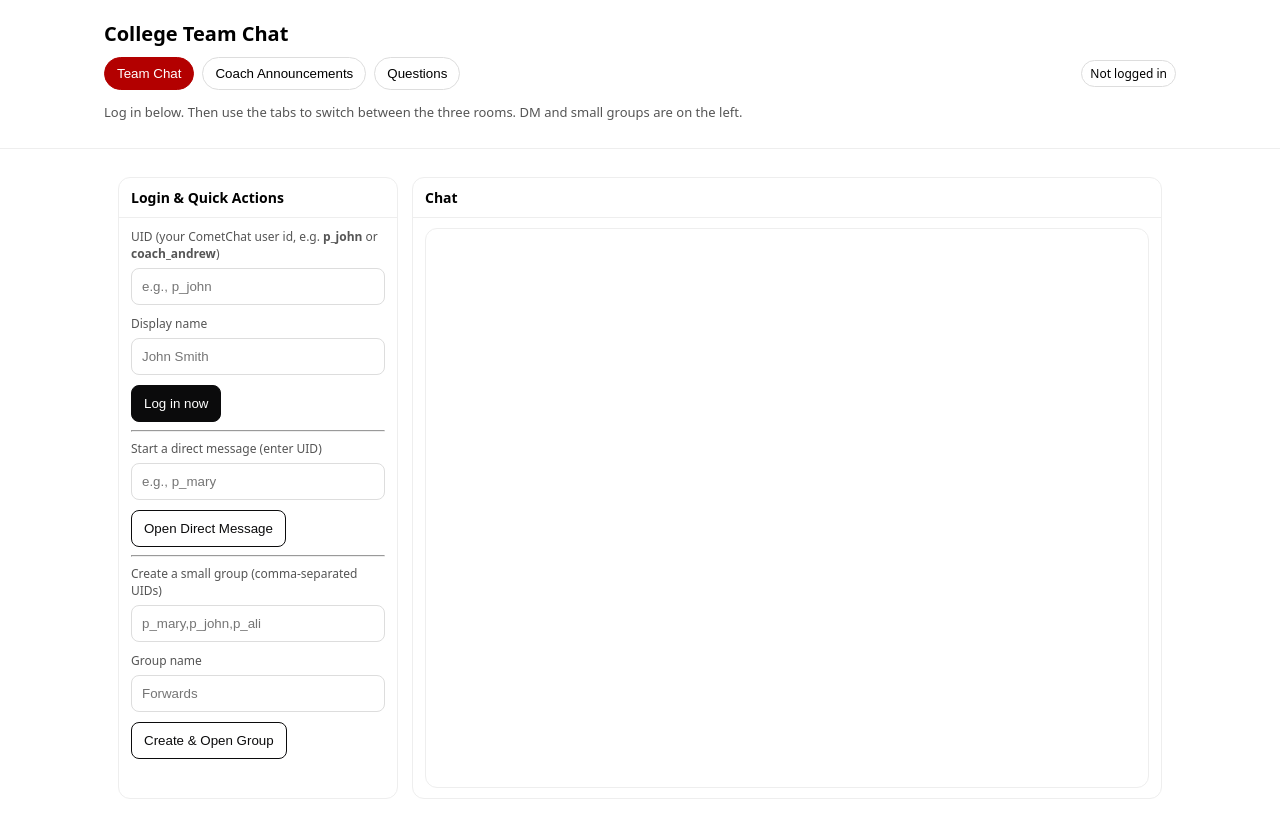
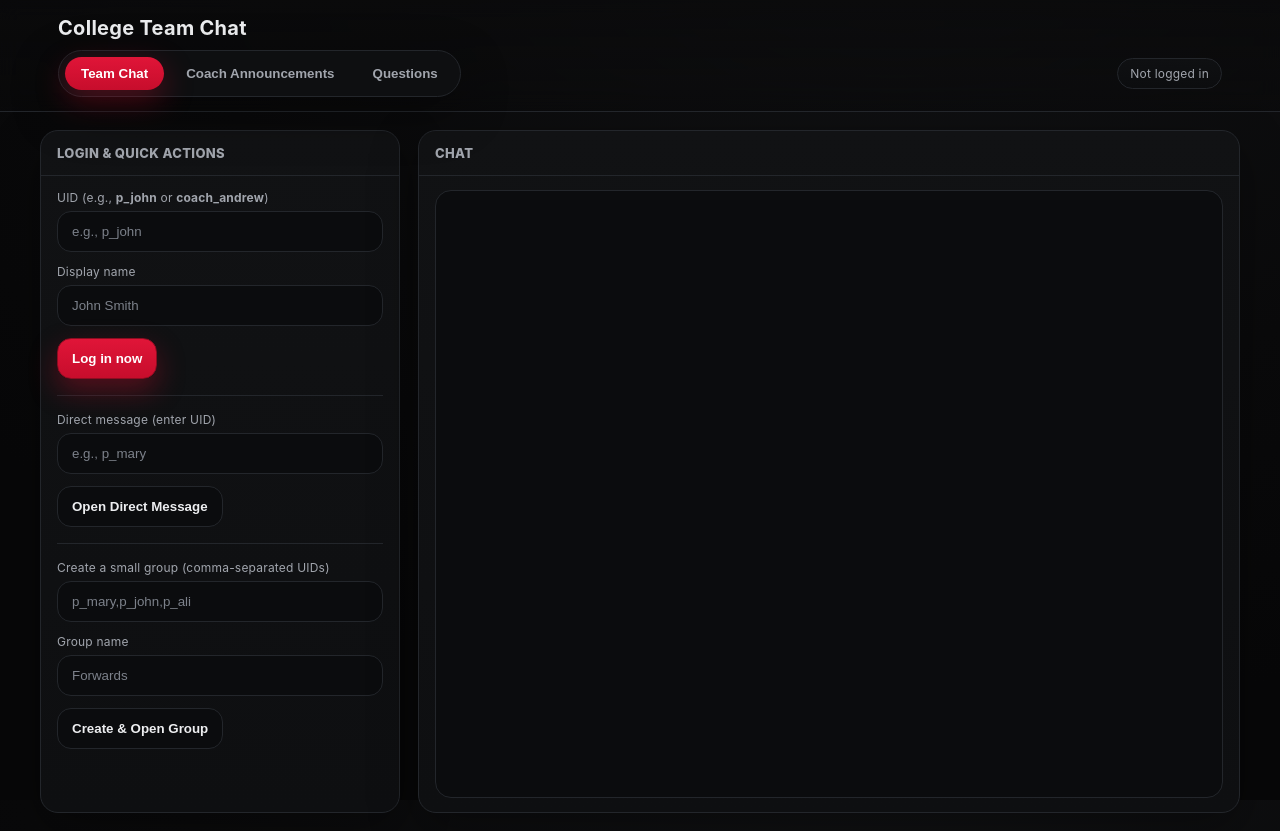
Before and after one commit to agini24/college-team-chat, a plain HTML site: page index.html in a window 1280 px wide. Drawn offline with Linux system fonts and the light colour scheme; a script that the page names is missing.

Commit message:
Update index.html

```diff
--- a/index.html
+++ b/index.html
@@ -6,31 +6,112 @@
   <title>College Team Chat</title>
 
   <link rel="manifest" href="/manifest.webmanifest">
-  <meta name="theme-color" content="#b30000">
+  <meta name="theme-color" content="#D10F2F">
 
   <style>
-    :root{--ink:#0b0b0c;--red:#b30000}
+    /* ------- Luxe Black/Red iMessage-inspired shell ------- */
+    :root{
+      --bg:#0A0A0B;           /* near-black background */
+      --surface:#111214;      /* card surface */
+      --elev:#16181B;         /* elevated surface */
+      --ink:#EDEEF0;          /* primary text */
+      --muted:#A1A5AD;       /* secondary text */
+      --line:#23262B;        /* borders */
+      --accent:#D10F2F;      /* deep luxury red */
+      --accent-ink:#fff;
+      --radius:18px;
+      --shadow:0 16px 48px rgba(0,0,0,.35);
+      --font: ui-sans-serif, -apple-system, BlinkMacSystemFont, "SF Pro Text",
+              "Segoe UI", Roboto, Helvetica, Arial, "Apple Color Emoji", "Segoe UI Emoji";
+    }
     *{box-sizing:border-box}
-    body{margin:0;font-family:system-ui,-apple-system,Segoe UI,Roboto,Inter,Arial}
-    header{position:sticky;top:0;background:#fff;border-bottom:1px solid #eee;z-index:10}
-    .wrap{max-width:1100px;margin:0 auto;padding:14px}
-    h1{margin:6px 0 10px;font-size:20px}
-    .tabs{display:flex;gap:8px;align-items:center;flex-wrap:wrap}
-    .tab{padding:8px 12px;border:1px solid #ddd;border-radius:999px;background:#fff;cursor:pointer}
-    .tab.active{border-color:var(--red);color:#fff;background:var(--red)}
-    .pill{margin-left:auto;display:inline-block;padding:4px 8px;border:1px solid #ddd;border-radius:999px;font-size:12px}
-    .grid{display:grid;grid-template-columns:280px 1fr;gap:14px;padding:14px}
-    @media (max-width:900px){.grid{grid-template-columns:1fr}}
-    .panel{border:1px solid #eee;border-radius:12px;background:#fff}
-    .panel h3{margin:0;padding:10px 12px;border-bottom:1px solid #eee;font-size:14px}
-    .panel .body{padding:10px 12px}
-    #chatMount{height:70vh;border:1px solid #eee;border-radius:12px;overflow:hidden}
-    .field{display:flex;flex-direction:column;margin-bottom:10px}
-    .field label{font-size:12px;color:#555;margin-bottom:6px}
-    input{padding:10px;border:1px solid #ddd;border-radius:8px}
-    .btn{padding:10px 12px;border:1px solid var(--ink);border-radius:8px;background:var(--ink);color:#fff;cursor:pointer}
-    .btn.ghost{background:#fff;color:var(--ink)}
-    .note{font-size:13px;color:#555}
+    html,body{height:100%}
+    body{
+      margin:0;background:radial-gradient(1200px 800px at 70% -10%,#111214 0%,#0A0A0B 60%,#070708 100%);
+      color:var(--ink);font-family:var(--font);-webkit-font-smoothing:antialiased;letter-spacing:.2px;
+    }
+
+    /* Header */
+    header{
+      position:sticky;top:0;z-index:20;
+      background:linear-gradient(180deg, rgba(10,10,11,.8), rgba(10,10,11,.55));
+      backdrop-filter: blur(10px) saturate(1.25);
+      border-bottom:1px solid var(--line);
+    }
+    .wrap{max-width:1200px;margin:0 auto;padding:14px 18px}
+    h1{margin:2px 0 10px;font-size:20px;font-weight:700;letter-spacing:.3px}
+
+    /* Segmented tabs — iOS feel with luxe styling */
+    .seg{display:flex;align-items:center;gap:14px;flex-wrap:wrap}
+    .seg-box{
+      display:inline-flex;gap:6px;padding:6px;
+      background:#0E0F11;border:1px solid var(--line);
+      border-radius:999px;box-shadow:var(--shadow);
+    }
+    .seg button{
+      appearance:none;border:0;cursor:pointer;
+      padding:9px 16px;border-radius:999px;font-weight:700;
+      color:var(--muted);background:transparent;transition:.15s ease;
+    }
+    .seg button.active{
+      background:linear-gradient(180deg, #E01538, #C70D2C);
+      color:var(--accent-ink);box-shadow:0 10px 30px rgba(209,15,47,.35);
+    }
+    .pill{
+      margin-left:auto;display:inline-flex;align-items:center;
+      gap:8px;padding:7px 12px;border:1px solid var(--line);
+      border-radius:999px;font-size:12px;color:var(--muted);
+      background:linear-gradient(180deg,#0F1012,#0C0D0F);
+    }
+
+    /* Layout */
+    main{padding:18px}
+    .grid{
+      max-width:1200px;margin:0 auto;
+      display:grid;grid-template-columns:360px 1fr;gap:18px;
+    }
+    @media (max-width:1080px){.grid{grid-template-columns:1fr}}
+    .panel{
+      border:1px solid var(--line);border-radius:var(--radius);
+      background:linear-gradient(180deg,#111214,#0E0F11);box-shadow:var(--shadow);
+    }
+    .panel h3{
+      margin:0;padding:14px 16px;border-bottom:1px solid var(--line);
+      font-size:13px;color:var(--muted);font-weight:800;letter-spacing:.35px;text-transform:uppercase;
+    }
+    .panel .body{padding:14px 16px}
+
+    /* Fields & buttons */
+    .field{display:flex;flex-direction:column;margin-bottom:12px}
+    .field label{font-size:12px;color:var(--muted);margin-bottom:6px}
+    input{
+      padding:12px 14px;border:1px solid var(--line);border-radius:14px;background:#0B0C0E;color:var(--ink);
+      outline:none;transition:border-color .15s ease, box-shadow .15s ease;
+    }
+    input::placeholder{color:#7C818A}
+    input:focus{border-color:#2B2E34;box-shadow:0 0 0 3px rgba(209,15,47,.25)}
+
+    .btn{
+      padding:12px 14px;border-radius:14px;border:1px solid #8E0C21;
+      background:linear-gradient(180deg, #E01538, #C70D2C);color:#fff;font-weight:800;cursor:pointer;
+      box-shadow:0 12px 28px rgba(209,15,47,.35);transition:transform .04s ease, filter .15s ease;
+    }
+    .btn:active{transform:translateY(1px)}
+    .btn.ghost{
+      background:#0B0C0E;color:var(--ink);border-color:var(--line);
+      box-shadow:none;
+    }
+    .btn.ghost:hover{filter:brightness(1.08)}
+
+    /* Chat mount */
+    #chatMount{
+      height:76vh;min-height:520px;border:1px solid var(--line);
+      border-radius:16px;overflow:hidden;background:#0B0C0E;
+    }
+    @media (min-height:900px){#chatMount{height:80vh}}
+
+    /* Thin separators */
+    .rule{border:none;border-top:1px solid var(--line);margin:16px 0}
   </style>
 </head>
 <body>
@@ -38,26 +119,26 @@
     <div class="wrap">
       <h1>College Team Chat</h1>
 
-      <!-- TABS -->
-      <div class="tabs" id="tabs">
-        <button class="tab active" id="tabTeam">Team Chat</button>
-        <button class="tab" id="tabAnn">Coach Announcements</button>
-        <button class="tab" id="tabQna">Questions</button>
+      <!-- Segmented control -->
+      <div class="seg" id="tabs">
+        <div class="seg-box" role="tablist" aria-label="Chat sections">
+          <button class="active" id="tabTeam" role="tab" aria-selected="true">Team Chat</button>
+          <button id="tabAnn" role="tab" aria-selected="false">Coach Announcements</button>
+          <button id="tabQna" role="tab" aria-selected="false">Questions</button>
+        </div>
         <span id="whoami" class="pill">Not logged in</span>
       </div>
-
-      <p class="note">Log in below. Then use the tabs to switch between the three rooms. DM and small groups are on the left.</p>
     </div>
   </header>
 
-  <main class="wrap">
+  <main>
     <div class="grid">
-      <!-- LEFT: Login / DM / Small groups -->
+      <!-- LEFT: Login / DM / Groups -->
       <div class="panel">
         <h3>Login & Quick Actions</h3>
         <div class="body">
           <div class="field">
-            <label>UID (your CometChat user id, e.g. <b>p_john</b> or <b>coach_andrew</b>)</label>
+            <label>UID (e.g., <b>p_john</b> or <b>coach_andrew</b>)</label>
             <input id="uidInput" placeholder="e.g., p_john" />
           </div>
           <div class="field">
@@ -65,15 +146,17 @@
             <input id="nameInput" placeholder="John Smith" />
           </div>
           <button id="doLogin" class="btn">Log in now</button>
-          <hr/>
+
+          <hr class="rule"/>
 
           <div class="field">
-            <label>Start a direct message (enter UID)</label>
+            <label>Direct message (enter UID)</label>
             <input id="dmUid" placeholder="e.g., p_mary" />
           </div>
           <button id="startDm" class="btn ghost">Open Direct Message</button>
 
-          <hr/>
+          <hr class="rule"/>
+
           <div class="field">
             <label>Create a small group (comma-separated UIDs)</label>
             <input id="groupUids" placeholder="p_mary,p_john,p_ali" />
@@ -86,7 +169,7 @@
         </div>
       </div>
 
-      <!-- RIGHT: Chat pane -->
+      <!-- RIGHT: Chat -->
       <div class="panel">
         <h3>Chat</h3>
         <div class="body">
@@ -104,13 +187,13 @@
     const CC_REGION  = "us";
     const CC_AUTHKEY = "d20ca03513ab3c8c65c84f3429e7fd84a0deeb34";
 
-    // Group IDs
+    // Groups
     const GROUP_TEAM_ID = "team_chat";
     const GROUP_ANN_ID  = "announcements";
     const GROUP_QNA_ID  = "questions";
 
-    // Coach accounts (composer stays enabled in Announcements for these UIDs)
-    const COACH_UIDS = ["coach_andrew"]; // <— add more coach UIDs here
+    // Coach UIDs (to keep Announcements composer enabled)
+    const COACH_UIDS = ["coach_andrew"]; // add more coach UIDs as needed
 
     /*************** STATE ***************/
     let loggedInUID = null;
@@ -118,7 +201,7 @@
     let activeTab = "team"; // team | ann | qna
 
     /*************** HELPERS ***************/
-    const $ = sel => document.querySelector(sel);
+    const $ = s => document.querySelector(s);
     function isCoach(uid){ return COACH_UIDS.includes(uid); }
     function setWho(s){ $("#whoami").textContent = s; }
     function setActiveTab(which){
@@ -126,9 +209,12 @@
       $("#tabTeam").classList.toggle("active", which==="team");
       $("#tabAnn").classList.toggle("active", which==="ann");
       $("#tabQna").classList.toggle("active", which==="qna");
+      $("#tabTeam").setAttribute("aria-selected", which==="team");
+      $("#tabAnn").setAttribute("aria-selected", which==="ann");
+      $("#tabQna").setAttribute("aria-selected", which==="qna");
     }
 
-    // Hide message composer inside widget (for read-only experience)
+    // Hide message composer for non-coaches in Announcements (UI side)
     function hideComposerIfNeeded(){
       if (activeTab !== "ann" || isCoach(loggedInUID)) return;
       const attempt = () => {
@@ -138,7 +224,7 @@
           if (container) container.style.display = "none";
         }
       };
-      attempt(); setTimeout(attempt, 300); setTimeout(attempt, 1000);
+      attempt(); setTimeout(attempt, 250); setTimeout(attempt, 800);
     }
 
     async function ensureGroup(id, title, type="PUBLIC"){
@@ -156,7 +242,7 @@
         widgetID: "default",
         target: "#chatMount",
         roundedCorners: "true",
-        height: "70vh",
+        height: "100%",
         width: "100%",
         defaultID: id,
         defaultType: "group"
@@ -169,7 +255,7 @@
         widgetID: "default",
         target: "#chatMount",
         roundedCorners: "true",
-        height: "70vh",
+        height: "100%",
         width: "100%",
         defaultID: uid,
         defaultType: "user"
@@ -179,9 +265,8 @@
     /*************** INIT + LOGIN ***************/
     (async () => {
       try {
-        // include authKey here so the widget can use it internally
+        // Provide authKey at init so widget can use it internally
         await CometChatWidget.init({ appID: CC_APP_ID, appRegion: CC_REGION, authKey: CC_AUTHKEY });
-        console.log("CometChat Widget: initialised successfully");
         widgetReady = true;
 
         const suid = localStorage.getItem("ctc_uid");
@@ -198,7 +283,7 @@
       try {
         await CometChatWidget.login({ uid });
       } catch (e) {
-        // If user doesn't exist yet, create then login
+        // auto-create if missing
         await CometChatWidget.createOrUpdateUser({ uid, name }, CC_AUTHKEY);
         await CometChatWidget.login({ uid });
       }
@@ -207,14 +292,13 @@
       localStorage.setItem("ctc_name", name);
       setWho("Logged in as: " + name + " (" + uid + ")");
 
-      // Open the active tab after login
+      // open current tab after login
       if (activeTab === "ann") openGroup(GROUP_ANN_ID, "Coach Announcements");
       else if (activeTab === "qna") openGroup(GROUP_QNA_ID, "Questions");
       else openGroup(GROUP_TEAM_ID, "Team Chat (All Players)");
     }
 
     /*************** UI EVENTS ***************/
-    // Login
     $("#doLogin").onclick = async () => {
       const uid = $("#uidInput").value.trim();
       const name = $("#nameInput").value.trim();
@@ -222,17 +306,16 @@
       await ccLogin(uid, name);
     };
 
-    // Tabs
     $("#tabTeam").onclick = async () => { setActiveTab("team"); await openGroup(GROUP_TEAM_ID, "Team Chat (All Players)"); };
     $("#tabAnn").onclick  = async () => { setActiveTab("ann");  await openGroup(GROUP_ANN_ID,  "Coach Announcements");     };
     $("#tabQna").onclick  = async () => { setActiveTab("qna");  await openGroup(GROUP_QNA_ID,  "Questions");                };
 
-    // DM + small groups
     $("#startDm").onclick = async () => {
       const uid = $("#dmUid").value.trim();
       if (!uid) return alert("Enter a UID to DM");
       await openDM(uid);
     };
+
     $("#makeSmallGroup").onclick = async () => {
       const list = $("#groupUids").value.trim();
       const name = $("#groupName").value.trim() || "Small Group";
@@ -246,7 +329,7 @@
       await openGroup(gid, name);
     };
 
-    // Optional PWA SW
+    // Optional PWA worker
     if ('serviceWorker' in navigator) {
       navigator.serviceWorker.register('/service-worker.js');
     }
```
